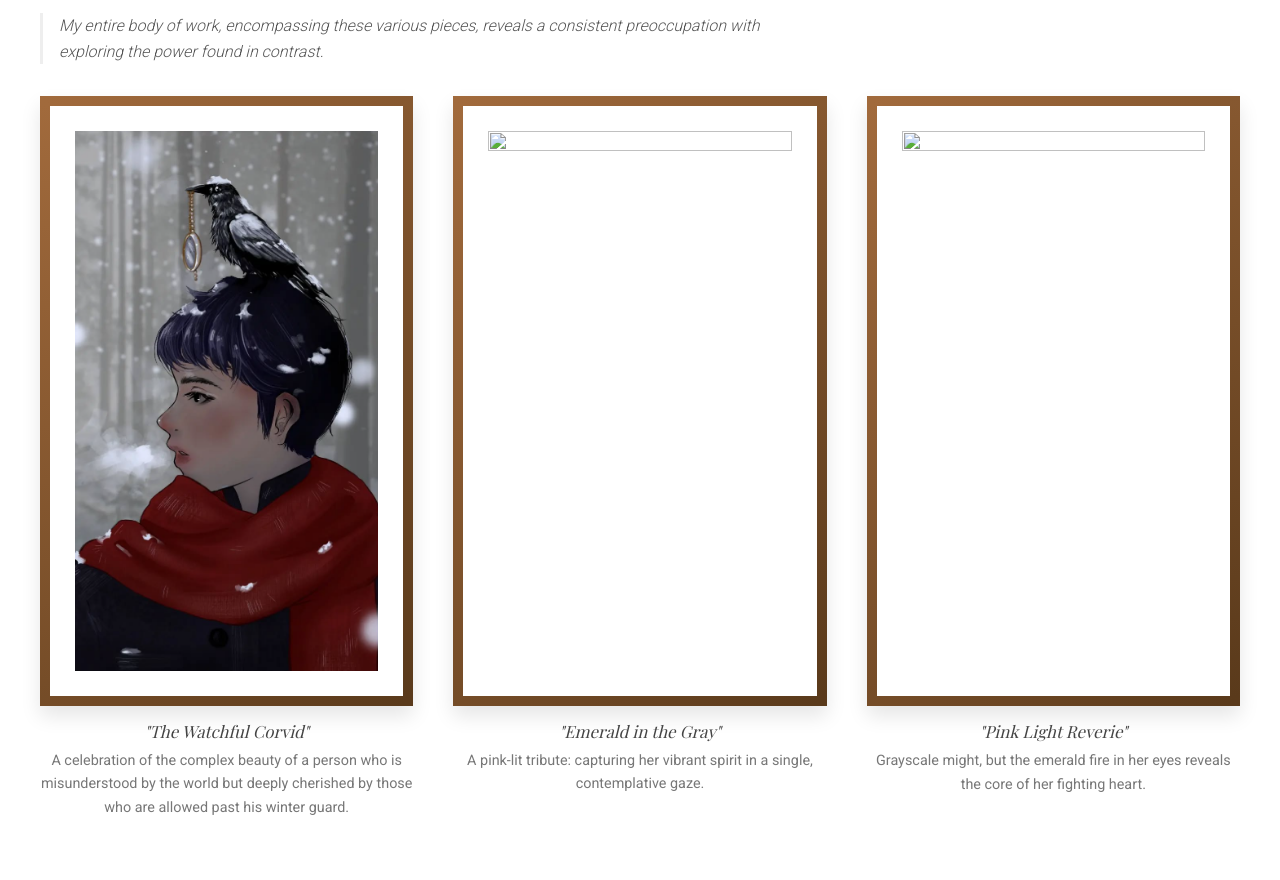
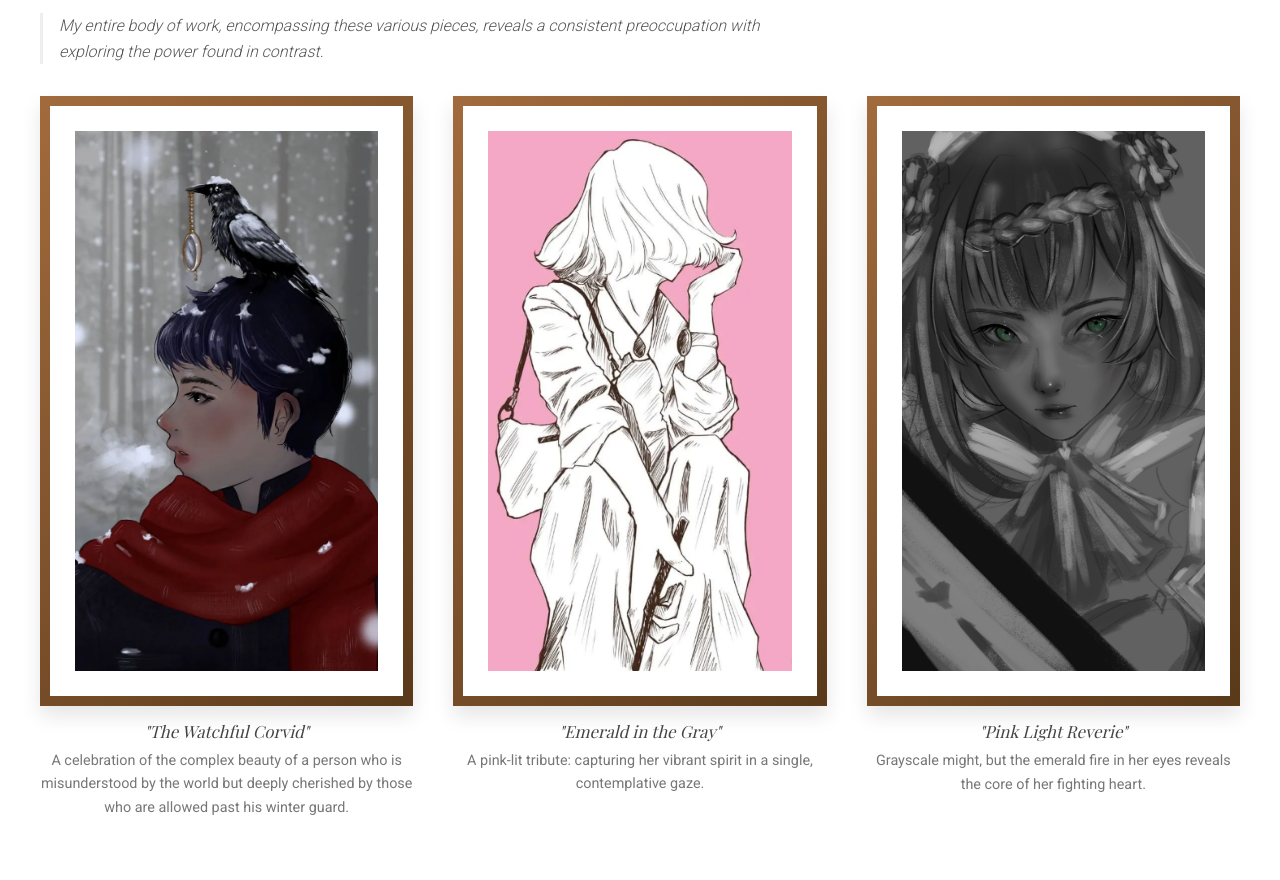
Before and after one commit to goldcrusher/art-gallery, a plain HTML site: page gallery.html in a window 1280 px wide. Shown: the part 2446-3326 px from the top of the page. Drawn offline with nearby package versions, Linux system fonts and the light colour scheme; a web font is replaced by a local one.

Commit message:
Update gallery.html

```diff
--- a/gallery.html
+++ b/gallery.html
@@ -108,13 +108,13 @@
                 </div>
                 <div class="art-item">
                     <figure class="art-frame">
-                            <img src="assets/jan/Jan3.jpg">
+                            <img src="assets/jan/Jan3.png">
                     </figure>
                     <figcaption class="art-label">"Emerald in the Gray" <span class="medium">A pink-lit tribute: capturing her vibrant spirit in a single, contemplative gaze.</span></figcaption>
                 </div>
                 <div class="art-item">
                     <figure class="art-frame">
-                            <img src="assets/jan/Jan2.png">
+                            <img src="assets/jan/Jan2.jpg">
                     </figure>
                     <figcaption class="art-label">"Pink Light Reverie" <span class="medium">Grayscale might, but the emerald fire in her eyes reveals the core of her fighting heart.</span></figcaption>
                 </div>
```
